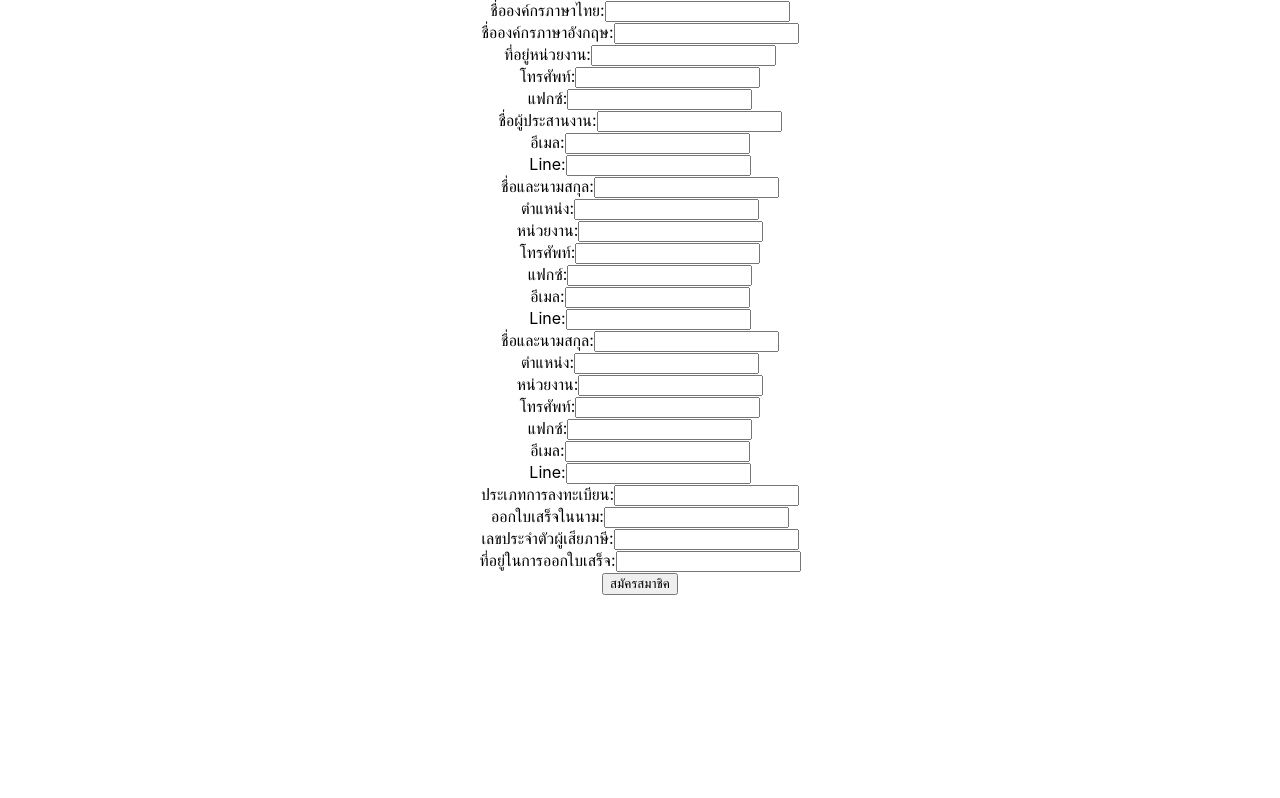
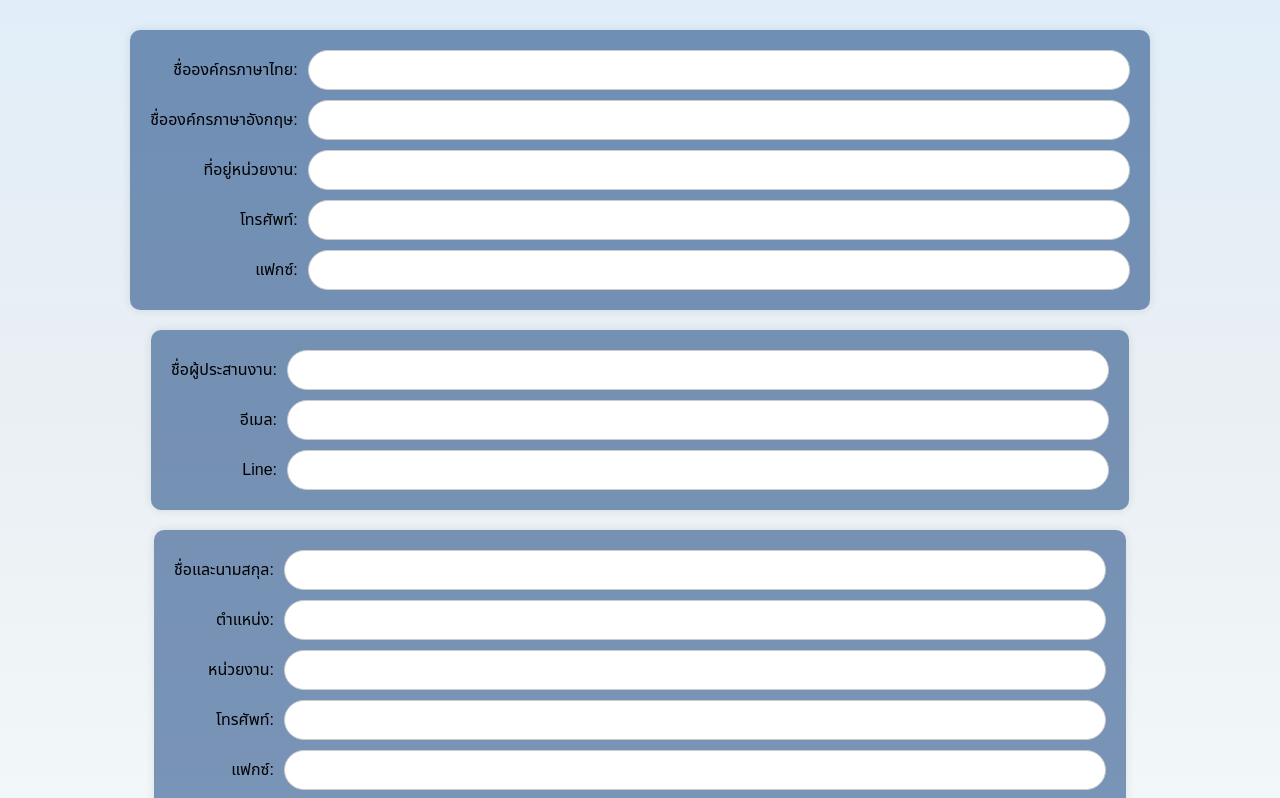
Before and after one commit to oteamton/ent-register-mark, a React (Create React App) app in the folder src/frontend/: page / in a window 1280 px wide. Shown: the top 798 px of the page. Built offline with nearby package versions, Linux system fonts and the light colour scheme.

Commit message:
decorate

```diff
--- a/src/frontend/src/pages/register.tsx
+++ b/src/frontend/src/pages/register.tsx
@@ -1,4 +1,5 @@
 import React, { useState } from "react";
+import "../styles/register.css"
 
 // Define a function component for the form field
 interface FormFieldProps {
@@ -51,6 +52,35 @@ function Register() {
     const [taxIdNum, setTaxIdNum] = useState("");
     const [recAddress, setRecAddress] = useState("");
 
+    const handleCancel = () => {
+        setOrgNameth("");
+        setOrgNameEn("");
+        setAddress("");
+        setPhone("");
+        setFax("");
+        setCoName("");
+        setCoEmail("");
+        setCoLine("");
+        setRepName("");
+        setRepPosition("");
+        setRepAgency("");
+        setRepPhone("");
+        setRepFax("");
+        setRepEmail("");
+        setRepLine("");
+        setAltRepName("");
+        setAltRepPosition("");
+        setAltRepAgency("");
+        setAltRepPhone("");
+        setAltRepFax("");
+        setAltRepEmail("");
+        setAltRepLine("");
+        setType("");
+        setRecName("");
+        setTaxIdNum("");
+        setRecAddress("");
+    }
+
     // Handle form submission
     const handleSubmit = async (e: React.FormEvent<HTMLFormElement>) => {
         e.preventDefault();
@@ -91,7 +121,7 @@ function Register() {
         formData.append('recAddress', recAddress);
 
         try {
-            const response = await fetch("/register.php", {
+            const response = await fetch("http://localhost/register.php", {
                 method: 'POST',
                 body: formData,
             });
@@ -109,17 +139,25 @@ function Register() {
 
     return (
         <div>
+            {/* Background with random shapes */}
+            <div className="random-shapes"></div>
             <form onSubmit={handleSubmit}>
+                <div className="form">
+                    <div className="org-form">
                         {/* Organization */}
                         <FormField label="ชื่อองค์กรภาษาไทย" type="text" value={orgNameth} onChange={(e) => setOrgNameth(e.target.value)} />
                         <FormField label="ชื่อองค์กรภาษาอังกฤษ" type="text" value={orgNameEn} onChange={(e) => setOrgNameEn(e.target.value)} />
                         <FormField label="ที่อยู่หน่วยงาน" type="text" value={address} onChange={(e) => setAddress(e.target.value)} />
                         <FormField label="โทรศัพท์" type="text" value={phone} onChange={(e) => setPhone(e.target.value)} />
                         <FormField label="แฟกซ์" type="text" value={fax} onChange={(e) => setFax(e.target.value)} />
+                    </div>
+                    <div className="co-form">
                         {/* Coordinator */}
                         <FormField label="ชื่อผู้ประสานงาน" type="text" value={coName} onChange={(e) => setCoName(e.target.value)} />
                         <FormField label="อีเมล" type="text" value={coEmail} onChange={(e) => setCoEmail(e.target.value)} />
                         <FormField label="Line" type="text" value={coLine} onChange={(e) => setCoLine(e.target.value)} />
+                    </div>
+                    <div className="rep-form">
                         {/* Organization representative */}
                         <FormField label="ชื่อและนามสกุล" type="text" value={repName} onChange={(e) => setRepName(e.target.value)} />
                         <FormField label="ตำแหน่ง" type="text" value={repPosition} onChange={(e) => setRepPosition(e.target.value)} />
@@ -128,6 +166,8 @@ function Register() {
                         <FormField label="แฟกซ์" type="text" value={repFax} onChange={(e) => setRepFax(e.target.value)} />
                         <FormField label="อีเมล" type="text" value={repEmail} onChange={(e) => setRepEmail(e.target.value)} />
                         <FormField label="Line" type="text" value={repLine} onChange={(e) => setRepLine(e.target.value)} />
+                    </div>
+                    <div className="alt-rep-form">
                         {/* Alternate representative */}
                         <FormField label="ชื่อและนามสกุล" type="text" value={altRepName} onChange={(e) => setAltRepName(e.target.value)} />
                         <FormField label="ตำแหน่ง" type="text" value={altRepPosition} onChange={(e) => setAltRepPosition(e.target.value)} />
@@ -136,13 +176,23 @@ function Register() {
                         <FormField label="แฟกซ์" type="text" value={altRepFax} onChange={(e) => setAltRepFax(e.target.value)} />
                         <FormField label="อีเมล" type="text" value={altRepEmail} onChange={(e) => setAltRepEmail(e.target.value)} />
                         <FormField label="Line" type="text" value={altRepLine} onChange={(e) => setAltRepLine(e.target.value)} />
+                    </div>
+                    <div className="type-form">
                         {/* Types of Registration */}
                         <FormField label="ประเภทการลงทะเบียน" type="text" value={type} onChange={(e) => setType(e.target.value)} />
+                    </div>
+                    <div className="paym-form">
                         {/* Payment */}
                         <FormField label="ออกใบเสร็จในนาม" type="text" value={recName} onChange={(e) => setRecName(e.target.value)} />
                         <FormField label="เลขประจําตัวผู้เสียภาษี" type="text" value={taxIdNum} onChange={(e) => setTaxIdNum(e.target.value)} />
                         <FormField label="ที่อยู่ในการออกใบเสร็จ" type="text" value={recAddress} onChange={(e) => setRecAddress(e.target.value)} />
+                    </div>
+                </div>
+                <div className="btn-container">
                     <button type="submit">สมัครสมาชิค</button>
+                    <button type="reset">ยกเลิก</button>
+                </div>
+
             </form>
         </div>
     );
--- /dev/null
+++ b/src/frontend/src/styles/register.css
@@ -0,0 +1,106 @@
+/* Background styling for the entire page */
+body {
+  margin: 0;
+  padding: 0;
+  height: 100vh; /* 100% of the viewport height */
+  font-family: "Noto Sans Thai", "Mitr", "Sarabun", "Pridi", sans-serif;
+  /* overflow: hidden; Hide overflow for the background */
+  background-color: #E1EEF9; /* Light blue */
+  background-image: linear-gradient(to bottom, #E1EEF9, #EAEFF3, #F2F7FA);
+  background-repeat: no-repeat; /* Prevent background from repeating */
+  background-attachment: fixed; /* Keep the background fixed while scrolling */
+  background-size: cover;
+}
+
+/* Random shapes in the background */
+.random-shape {
+  position: absolute;
+  width: 20px; /* Adjust the size of the shapes as needed */
+  height: 20px;
+  background-color: #444; /* Random shape color */
+  border-radius: 50%; /* Makes shapes round (can be changed to other shapes if desired) */
+  /* opacity: 1; Adjust the opacity of the shapes */
+}
+
+/* Apply animation to the random shapes for movement */
+.random-shape:nth-child(1) {
+  left: 10%; /* Adjust position as needed */
+  top: 10%;
+  animation: moveRandom 5s linear infinite;
+}
+
+.random-shape:nth-child(2) {
+  left: 20%; /* Adjust position as needed */
+  top: 30%;
+  animation: moveRandom 4s linear infinite;
+}
+
+/* Add more random shapes with different positions and animation durations as needed */
+
+@keyframes moveRandom {
+  0% {
+    transform: translateY(0) rotate(0deg);
+  }
+  100% {
+    transform: translateY(-500px) rotate(360deg);
+  }
+}
+
+/* */
+.form {
+  display: flex;
+  flex-wrap: wrap;
+  font-family: "Noto Sans Thai", sans-serif;
+  justify-content: center;
+  align-items: top;
+  margin: 20px; /* Add some margin for spacing */
+}
+
+.org-form, .co-form, .rep-form, .alt-rep-form, .type-form, .paym-form {
+  display: block;
+  padding: 15px; /* Increased padding for better spacing */
+  border-radius: 10px;
+  box-shadow: 0 0 10px rgba(0, 0, 0, 0.1); /* Soft box shadow */
+  background: rgba(1, 50, 116, 0.5);
+  /* background-color: #ffffff; White background */
+  transition: transform 0.3s ease-in-out, box-shadow 0.3s ease-in-out; /* Add transition for hover effect on both transform and box-shadow */
+  text-align: end;
+  margin: 10px;
+  position: relative; /* Required for the shadow on hover */
+}
+
+.org-form:hover, .co-form:hover, .rep-form:hover, .alt-rep-form:hover, .type-form:hover, .paym-form:hover {
+  transform: scale(1.05); /* Increase size on hover */
+  box-shadow: 0 0 15px rgba(0, 0, 0, 0.2); /* Increase shadow intensity on hover */
+}
+
+input{
+  border-radius: 20px;
+  border: 1px solid #ccc;
+  padding: 10px;
+  margin: 5px;
+  font-size: 16px;
+  width: 100vh;
+}
+
+label{
+  font-weight: 500;
+  text-align: left;
+  padding: 5px;
+}
+
+/* Style for the submit button */
+button[type="submit"], [type="reset"] {
+  background-color: #007BFF; /* Change the background color to blue */
+  color: white;
+  padding: 10px 20px;
+  border: none;
+  border-radius: 5px;
+  cursor: pointer;
+  margin: 10px;
+}
+
+.btn-container{
+  display: flex;
+  justify-content: center;
+}
```
Also changed, not shown: src/frontend/src/images/bannerEnT.jpg (added), 1 other file (tests, documents, lock files or other folders). Lines whose indentation alone changed are shown as unchanged.
